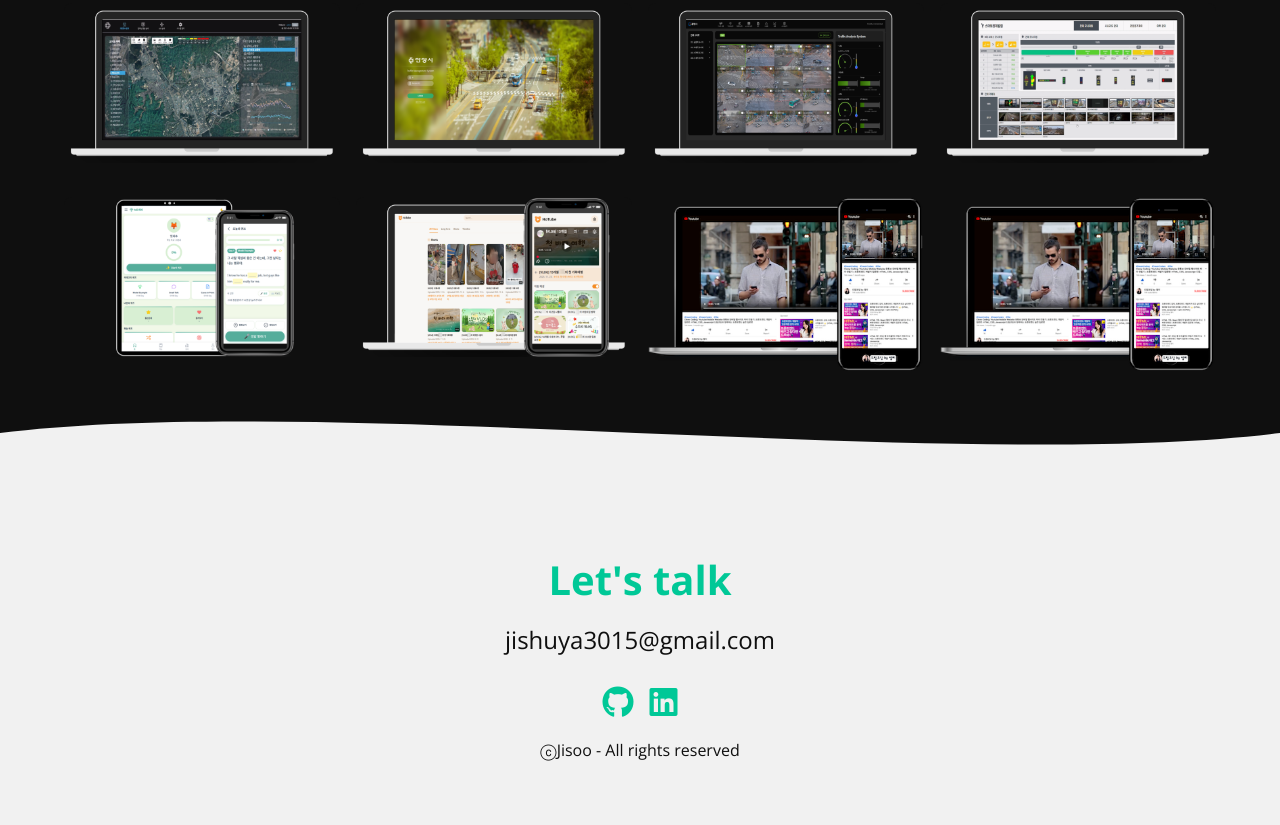
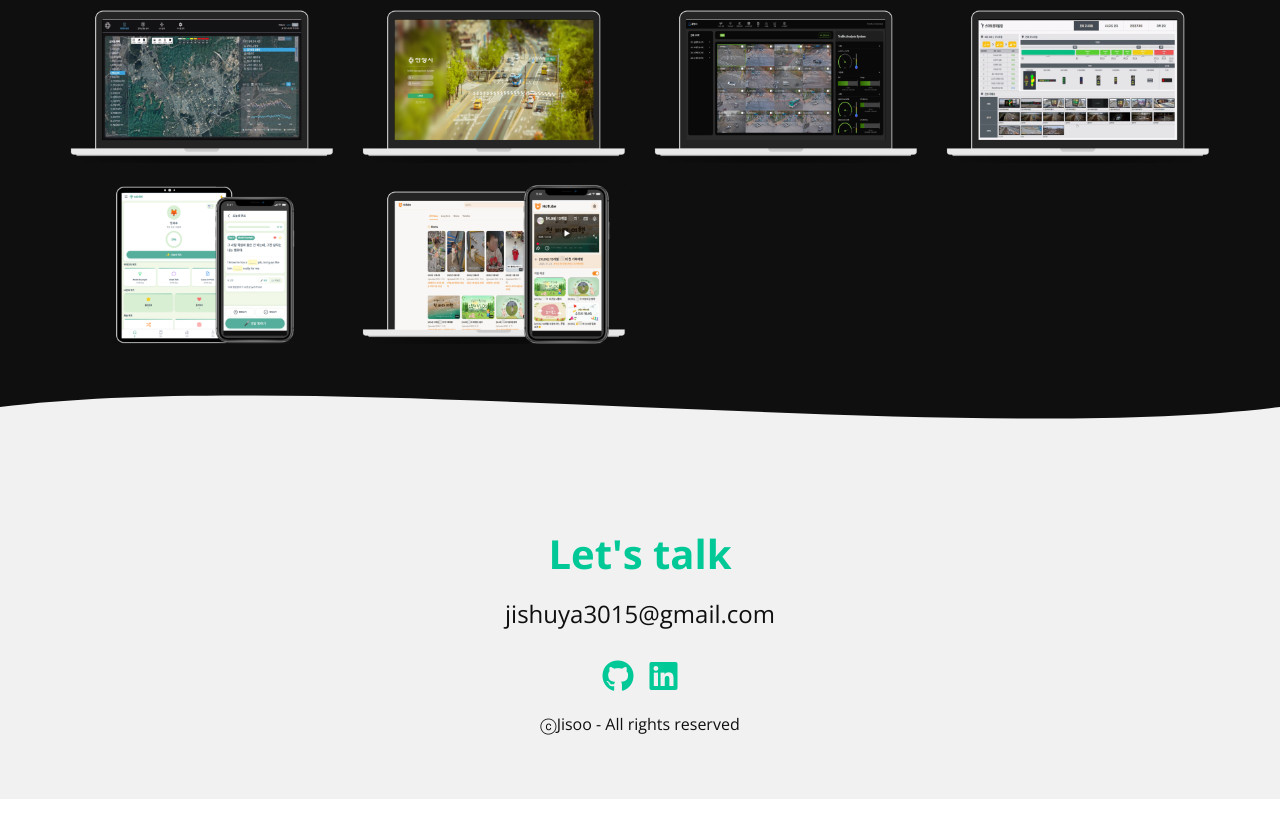
Before and after one commit to jishuya/portfolio_2025, a plain HTML site: page index.html in a window 1280 px wide. Shown: the part 2536-3361 px from the top of the page. After the commit the page ends 3335 px from the top, so only its background shows below. Drawn offline with nearby package versions, Linux system fonts and the light colour scheme.

Commit message:
♻️ [refactor] Remove unused example projec

```diff
--- a/index.html
+++ b/index.html
@@ -256,7 +256,7 @@
                     </div>
                 </a>
                 </li>
-                <li class="project" data-type="back-end">
+                <!-- <li class="project" data-type="back-end">
                 <a href="#" target="_blank">
                     <img
                     src="images/projects/youtube.png"
@@ -281,7 +281,7 @@
                     <p>Clone Coding with HTML, CSS</p>
                     </div>
                 </a>
-                </li>
+                </li> -->
             </ul>
             </div>
             <div class="work__wave">
--- a/src/modal.js
+++ b/src/modal.js
@@ -113,6 +113,7 @@ const projectsData = {
     role: '디자인, 풀스택 개발',
     deployed: 'Netlify',
     mobileApp: true,
+    demoLogin: { id: '기타', pw: '12345!' },
     details: [
       'React 19 + Vite + Tailwind CSS 기반 반응형 SPA 개발 (다크모드, URL 상태 동기화)',
       'YouTube Data API 연동으로 영상 메타데이터 자동 추출 및 Shorts 자동 감지 로직 구현',
```
